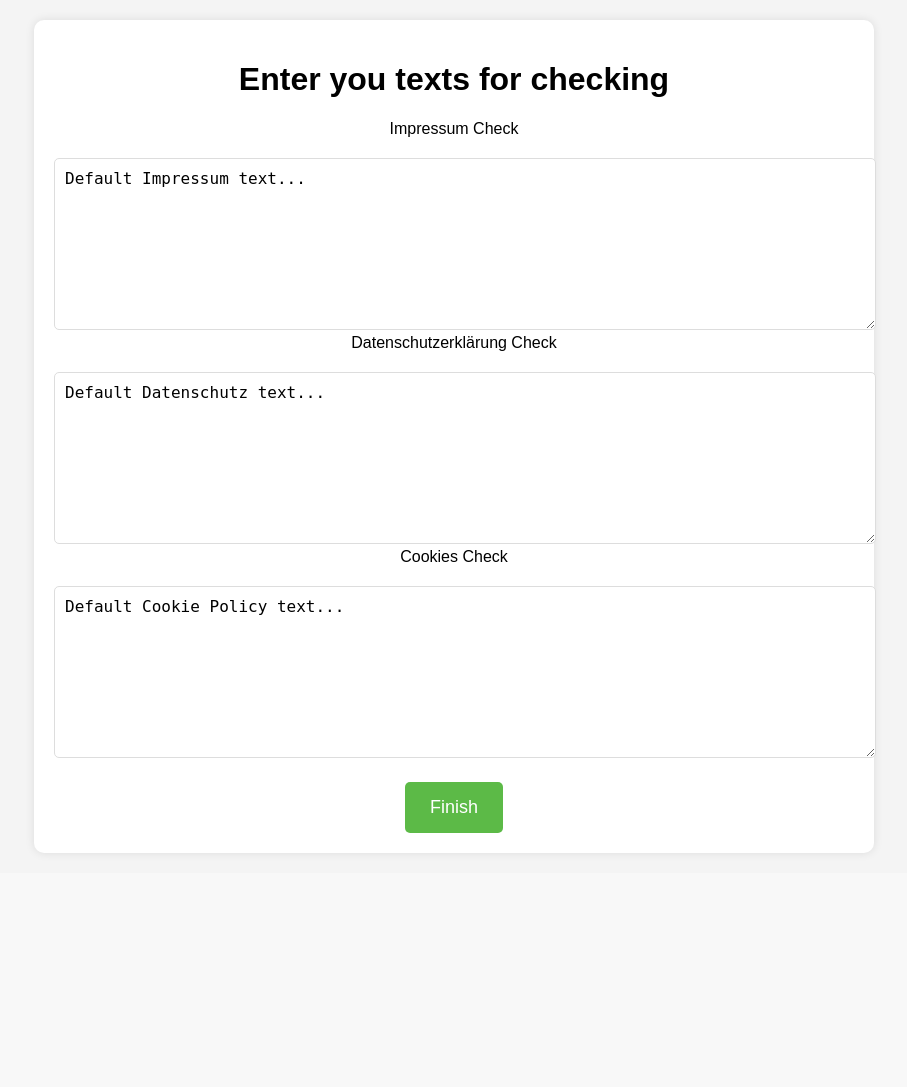
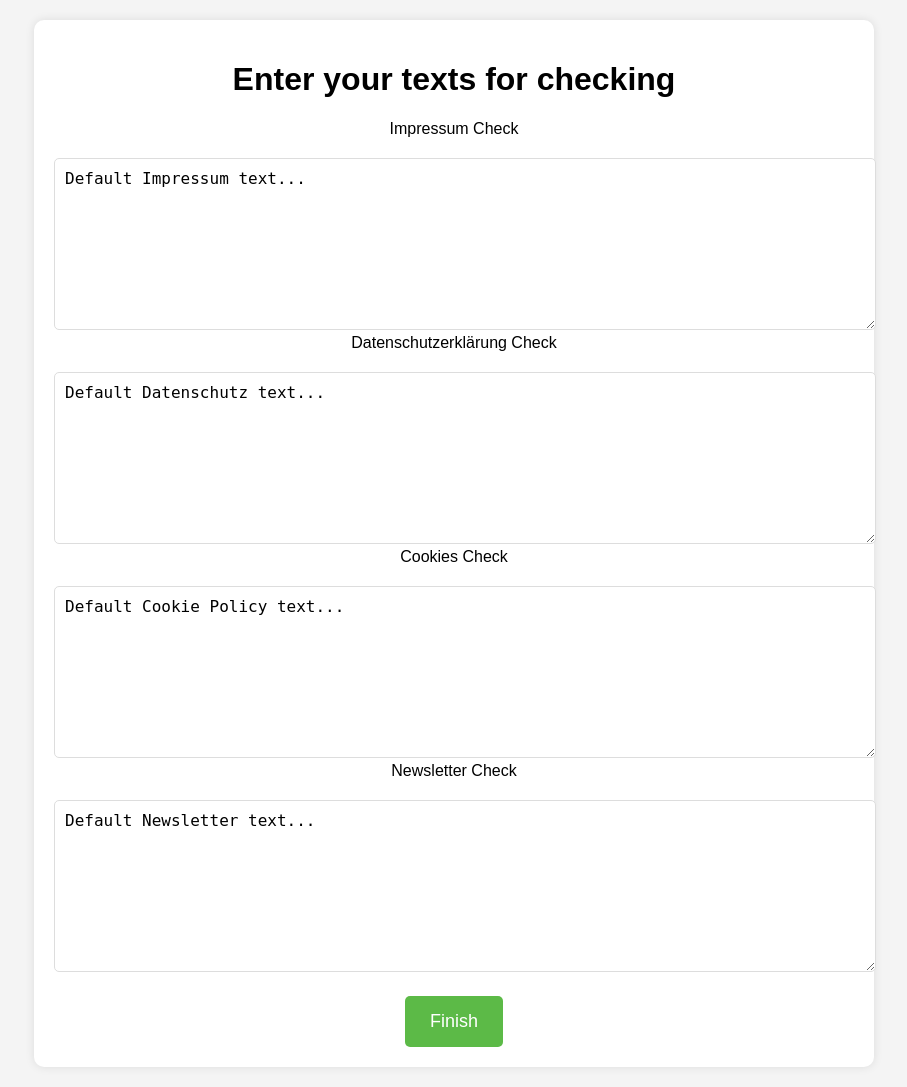
Before and after one commit to ecemeverett/Projektarbeit, a Flask app: page /templates in a window 1280 px wide. Shown: the whole page, without its empty margins (186-1093 px from the left). Before the commit the page ends 855 px from the top, so only its background shows below. Run offline with Flask 3, Linux system fonts and the light colour scheme.

Commit message:
Update templates.html

```diff
--- a/Project_aktuell/templates/templates.html
+++ b/Project_aktuell/templates/templates.html
@@ -43,20 +43,24 @@
 </head>
 <body>
     <div class="container">
-        <h1>Enter you texts for checking</h1>
-        <form  method="POST">
+        <h1>Enter your texts for checking</h1>
+        <form method="POST">
             <input type="hidden" name="url" value="{{ url }}">
+
             <label for="impressum">Impressum Check</label>
-            <textarea name="impressum" placeholder="Please enter your Text">{{ templates.impressum }}</textarea>
+            <textarea id="impressum" name="impressum" placeholder="Please enter your Text">{{ templates.impressum }}</textarea>
 
             <label for="datenschutz">Datenschutzerklärung Check</label>
-            <textarea name="datenschutz" placeholder="Please enter your Text">{{ templates.datenschutz }}</textarea>
+            <textarea id="datenschutz" name="datenschutz" placeholder="Please enter your Text">{{ templates.datenschutz }}</textarea>
 
-            <label for="cookie_policy">Cookies Check</label><br>
-            <textarea name="cookie_policy" placeholder="Please enter your Text">{{ templates.cookie_policy }}</textarea>
+            <label for="cookie_policy">Cookies Check</label>
+            <textarea id="cookie_policy" name="cookie_policy" placeholder="Please enter your Text">{{ templates.cookie_policy }}</textarea>
+
+            <label for="newsletter">Newsletter Check</label>
+            <textarea name="newsletter" placeholder="Please enter your Text">{{ templates.newsletter }}</textarea>
 
             <button type="submit">Finish</button>
-    </form>
+        </form>
     </div>
 </body>
 </html>
```
